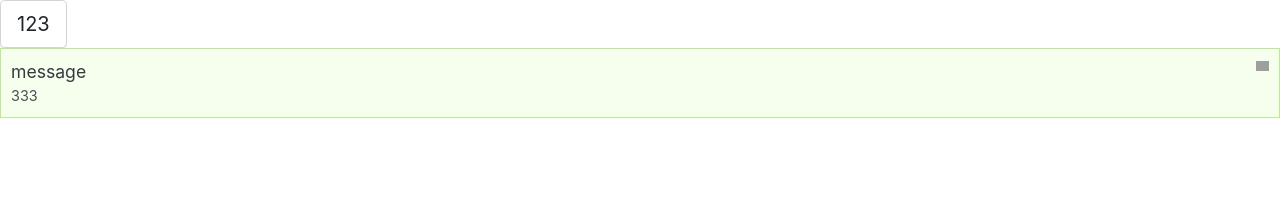
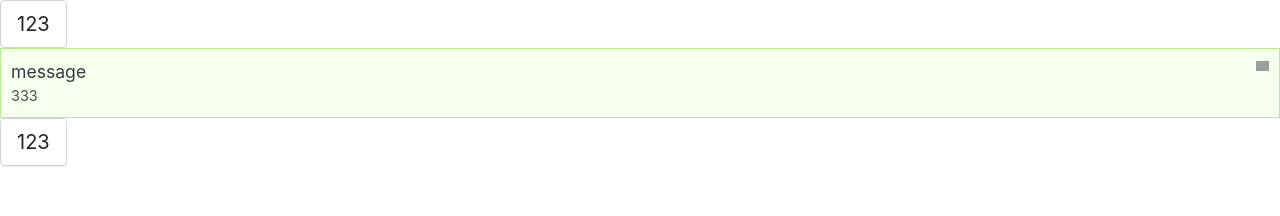
Before and after one commit to zhangbingjian/bjdesign, a React (Create React App) app: page / in a window 1280 px wide. Shown: the top 216 px of the page. Built offline with nearby package versions, Linux system fonts and the light colour scheme; grey boxes are pictures that could not be loaded.

Commit message:
fix:Alert添加关闭动画

```diff
--- a/src/App.tsx
+++ b/src/App.tsx
@@ -20,6 +20,11 @@ function App() {
             <Alert message={'message'} type="success" closable>
                 333
             </Alert>
+            <div>
+                <Button btnType="default" size="lg" width="100%">
+                    123
+                </Button>
+            </div>
         </>
     );
 }
--- a/src/components/Alert/alert.tsx
+++ b/src/components/Alert/alert.tsx
@@ -2,6 +2,7 @@
 
 import React, {useRef, useState} from 'react';
 import classNames from 'classnames';
+import Transition from '../Transition/transition';
 
 interface BaseAlertProps {
     className?: string;
@@ -29,27 +30,27 @@ const Alert: React.FC<BaseAlertProps> = props => {
     if (banner) {
         return (
             <>
-                {show && (
+                <Transition timeout={500} animation="zoom-in-top" in={show}>
                     <div className={classes} ref={close}>
                         {closable && (
                             <div
                                 className="closed"
                                 onClick={() => {
+                                    onClose && onClose();
                                     setShow(false);
-                                    onClose && onClose();
                                 }}></div>
                         )}
                         <div className="message-line">{message}</div>
                         <div className="alert-children">{children}</div>
                     </div>
-                )}
+                </Transition>
             </>
         );
     }
 
     return (
         <>
-            {show && (
+            <Transition timeout={500} animation="zoom-in-top" in={show}>
                 <div className={classes} ref={close}>
                     {closable && (
                         <div
@@ -62,7 +63,7 @@ const Alert: React.FC<BaseAlertProps> = props => {
                     <div className="message-line">{message}</div>
                     <div className="alert-children">{children}</div>
                 </div>
-            )}
+            </Transition>
         </>
     );
 };
```
